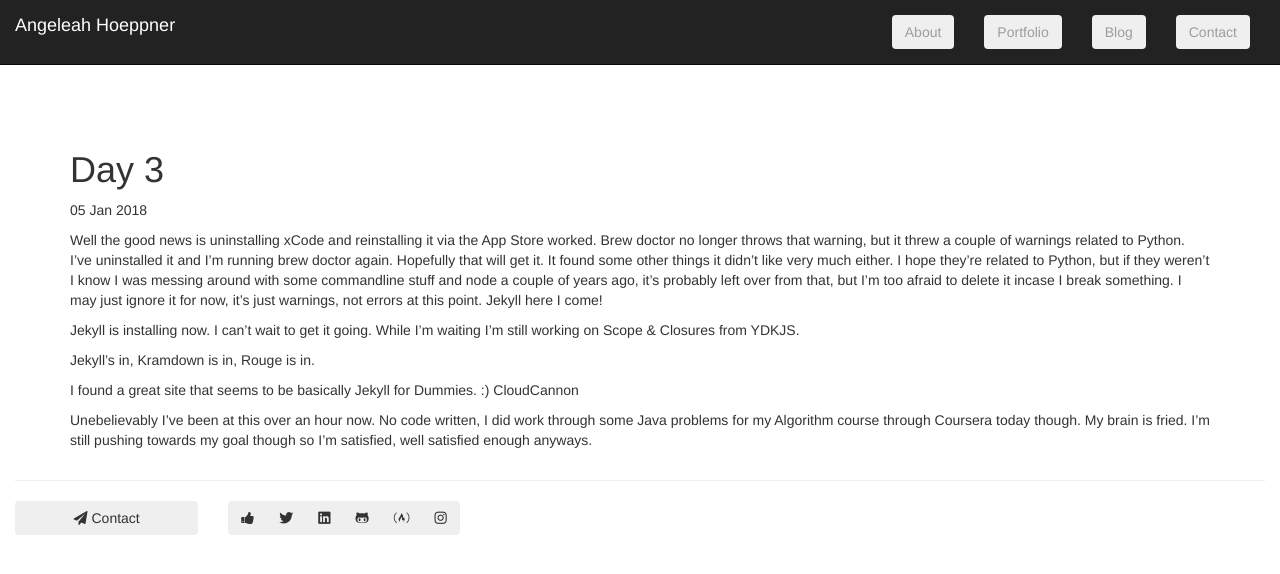
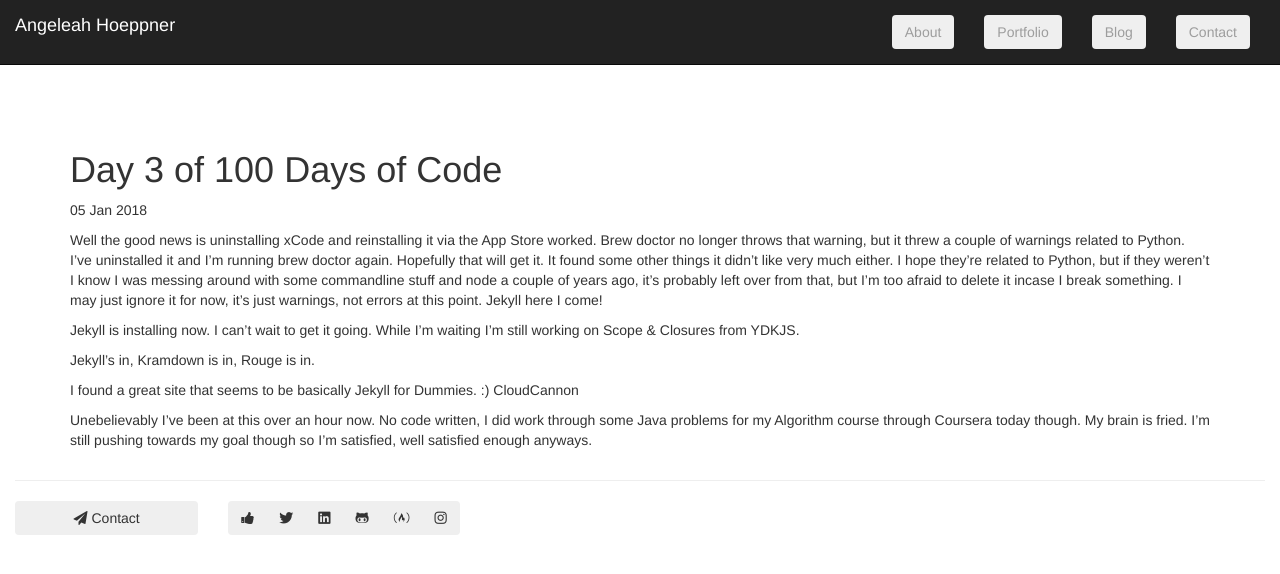
Before and after one commit to gelbelle/gelbelle.github.io, a Jekyll site: the page built from _posts/2018-01-05-day-3.md, in a window 1280 px wide. Shown: the top 574 px of the page. Built offline with Jekyll 4.4.1, drawn with Linux system fonts in a browser that asks for light colours; nearby versions of some CDN libraries; some web fonts are replaced.

Commit message:
Update 2018-01-05-day-3.md
Update typo in title

```diff
--- a/_posts/2018-01-05-day-3.md
+++ b/_posts/2018-01-05-day-3.md
@@ -1,6 +1,6 @@
 ---
 layout: post
-title: "Day 3"
+title: "Day 3 of 100 Days of Code"
 ---
 
 Well the good news is uninstalling xCode and reinstalling it via the App Store worked. Brew doctor no longer throws that warning, but it threw a couple of warnings related to Python. I've uninstalled it and I'm running brew doctor again. Hopefully that will get it. It found some other things it didn't like very much either. I hope they're related to Python, but if they weren't I know I was messing around with some commandline stuff and node a couple of years ago, it's probably left over from that, but I'm too afraid to delete it incase I break something. I may just ignore it for now, it's just warnings, not errors at this point. Jekyll here I come!
```
